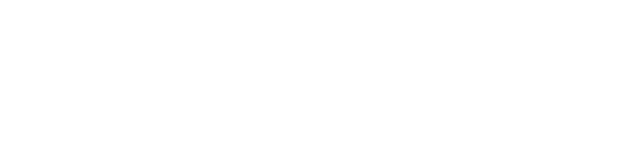
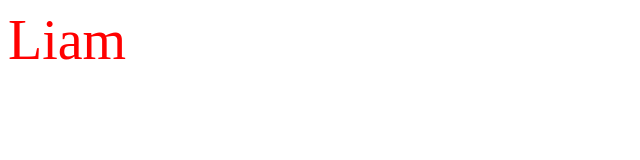
Before and after one commit to Yuzi514620/test_git_01, a plain HTML site: page index.html in a window 1280 px wide. Shown: the whole page, without its empty margins (0-640 px from the left). Drawn offline with Linux system fonts and the light colour scheme.

Commit message:
加入樣式

```diff
--- a/index.html
+++ b/index.html
@@ -2,10 +2,11 @@
 <html lang="en">
 <head>
     <meta charset="UTF-8">
-    <meta name="viewport" content="width=device-width, initial-scale=1.0" herf="main.css">
+    <meta name="viewport" content="width=device-width, initial-scale=1.0" >
+    <link rel="stylesheet" href="main.css">
     <title>Document</title>
 </head>
 <body>
-
+    <header>Liam</header>
 </body>
 </html>
--- a/main.css
+++ b/main.css
@@ -0,0 +1,4 @@
+header{
+    font-size: 56px;
+    color: red;
+}
```
